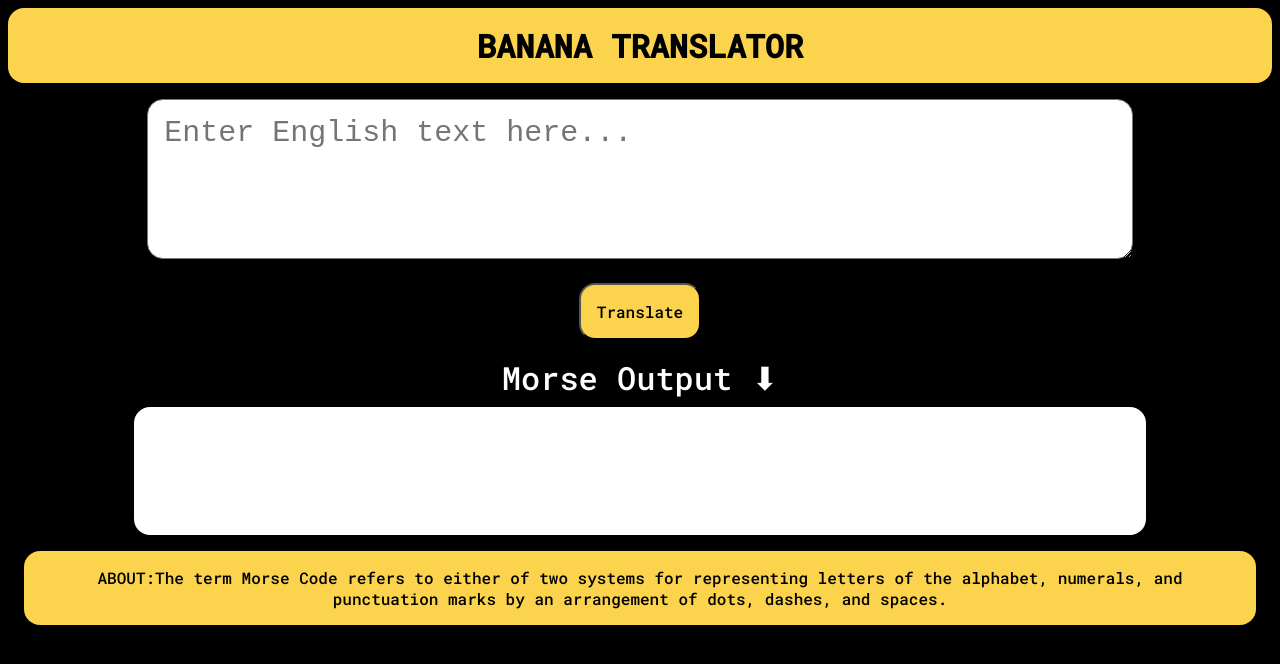
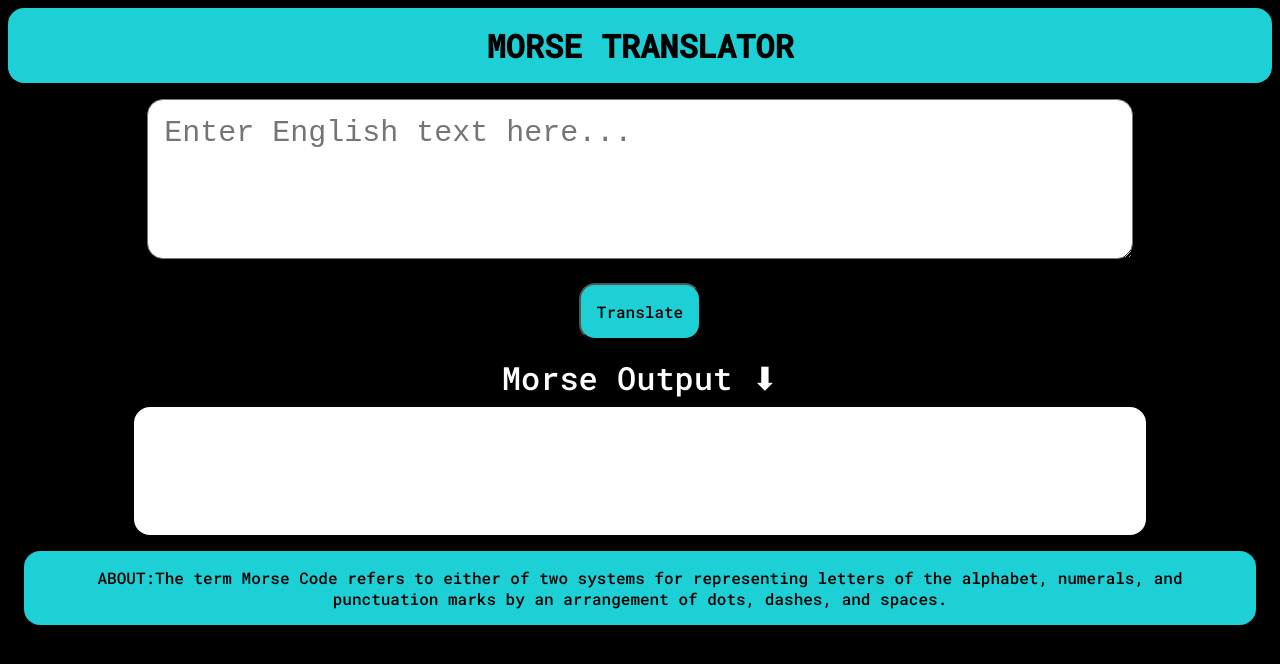
Before and after one commit to NtshVrm/mark7, a plain HTML site: page index.html in a window 1280 px wide. Drawn offline with Linux system fonts and the light colour scheme.

Commit message:
Revert "docs: api change"
This reverts commit e30f655acce0e294e37c79b277afd85326df0822.

```diff
--- a/app.js
+++ b/app.js
@@ -4,7 +4,9 @@ var txtInput = document.querySelector("#txt-input");
 
 var outputDiv = document.querySelector("#output-box");
 
-var serverURL = "https://api.funtranslations.com/translate/minion.json"
+//var serverURL = "https://lessonfourapi.tanaypratap.repl.co/translate/yoda.json"
+
+var serverURL = "https://api.funtranslations.com/translate/morse.json"
 
 function getTranslationURL(text) {
 
--- a/index.html
+++ b/index.html
@@ -13,7 +13,7 @@
 
 <body>
     <nav class="navigation container">
-        <div class="nav-brand">BANANA TRANSLATOR</div>
+        <div class="nav-brand">MORSE TRANSLATOR</div>
     </nav>
 
     <!-- INPUT BOX -->
--- a/style.css
+++ b/style.css
@@ -5,9 +5,9 @@
 }
 
 :root {
-    --primary-color: #FCD34D;
+    --primary-color: #1CD0D6;
     --text-color:black ;
-    --button-color:#FCD34D;
+    --button-color: #1CD0D6;
     --width-break:600px
 }
 
```
